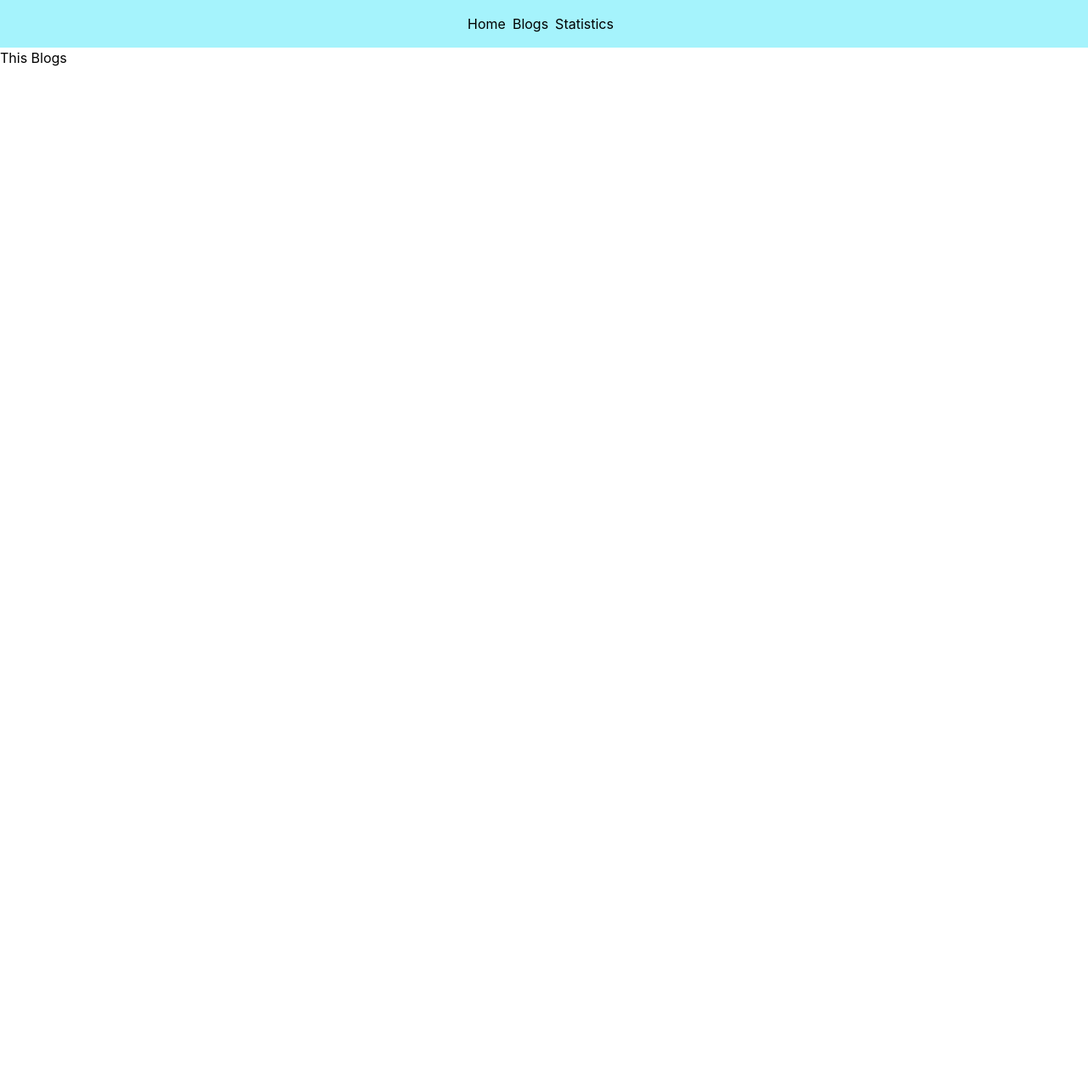
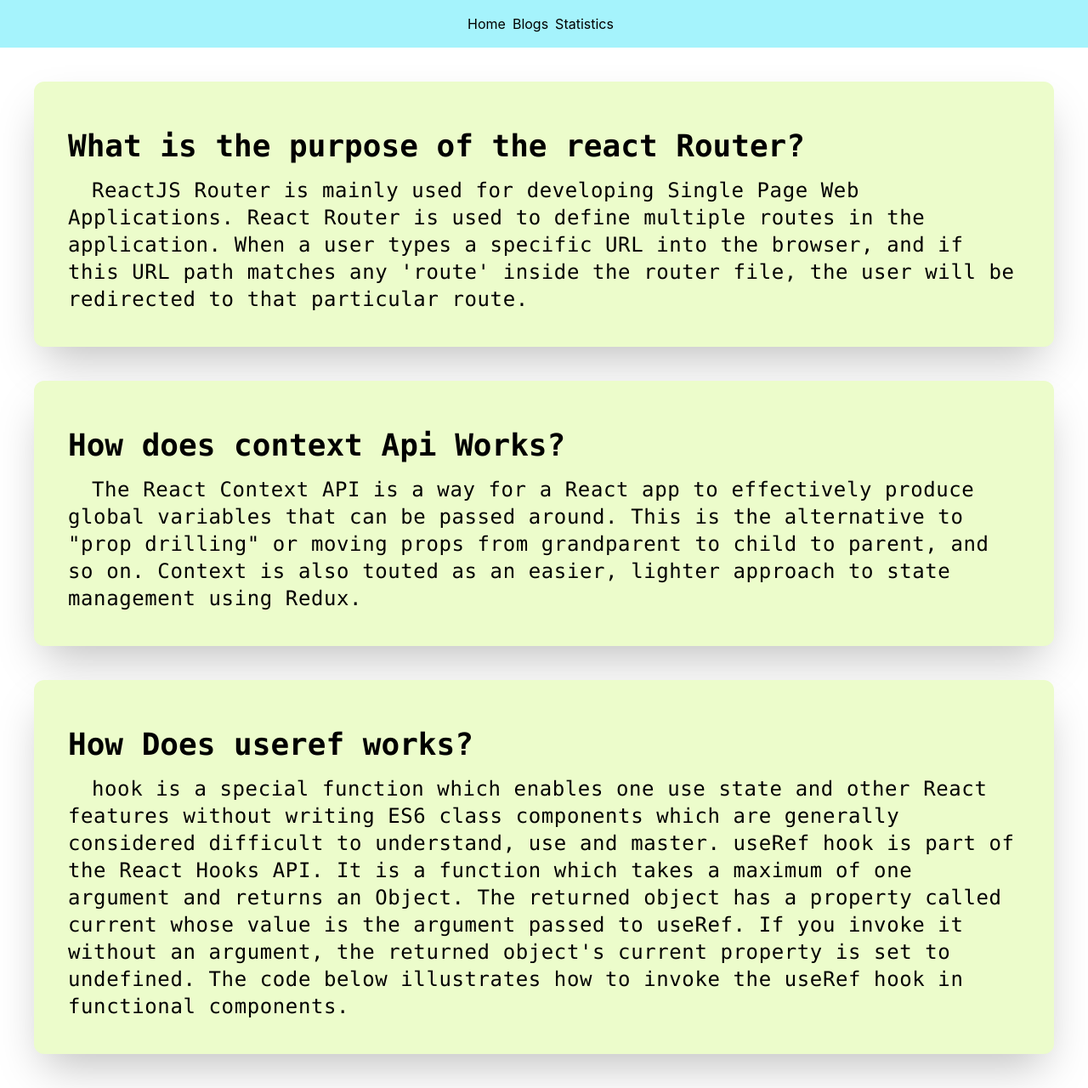
Before and after one commit to AshrafulIslam2/Quizer, a React (Create React App) app: page /blogs in a window 1280 px wide. Shown: the whole page at 85% size. Before the commit the page ends 800 px from the top, so only its background shows below. Built offline with nearby package versions, Linux system fonts and the light colour scheme.

Commit message:
Blogs  done

```diff
--- a/src/App.js
+++ b/src/App.js
@@ -18,7 +18,12 @@ function App() {
           element: <Home></Home>,
         },
         { path: "/blogs", element: <Blogs></Blogs> },
-        { path: "/statistics", element: <Statistics></Statistics> },
+        {
+          path: "/statistics",
+          loader: async () =>
+            fetch("https://openapi.programming-hero.com/api/quiz"),
+          element: <Statistics></Statistics>,
+        },
         {
           path: "home/:quizID",
           loader: async ({ params }) => {
--- a/src/Components/Blogs/Blogs.js
+++ b/src/Components/Blogs/Blogs.js
@@ -1,7 +1,51 @@
 import React from "react";
 
 const Blogs = () => {
-  return <div>This Blogs</div>;
+  return (
+    <div>
+      <div className="m-10 bg-lime-100 p-10 rounded-xl shadow-2xl">
+        <h1 className="text-4xl font-mono font-bold leading-loose">
+          What is the purpose of the react Router?
+        </h1>
+        <p className="text-2xl tracking-wide indent-7 font-mono">
+          ReactJS Router is mainly used for developing Single Page Web
+          Applications. React Router is used to define multiple routes in the
+          application. When a user types a specific URL into the browser, and if
+          this URL path matches any 'route' inside the router file, the user
+          will be redirected to that particular route.
+        </p>
+      </div>
+      <div className="m-10 bg-lime-100 p-10 rounded-xl shadow-2xl">
+        <h1 className="text-4xl font-mono font-bold leading-loose">
+          How does context Api Works?
+        </h1>
+        <p className="text-2xl tracking-wide indent-7 font-mono">
+          The React Context API is a way for a React app to effectively produce
+          global variables that can be passed around. This is the alternative to
+          "prop drilling" or moving props from grandparent to child to parent,
+          and so on. Context is also touted as an easier, lighter approach to
+          state management using Redux.
+        </p>
+      </div>
+      <div className="m-10 bg-lime-100 p-10 rounded-xl shadow-2xl">
+        <h1 className="text-4xl font-mono font-bold leading-loose">
+          How Does useref works?
+        </h1>
+        <p className="text-2xl tracking-wide indent-7 font-mono">
+          {" "}
+          hook is a special function which enables one use state and other React
+          features without writing ES6 class components which are generally
+          considered difficult to understand, use and master. useRef hook is
+          part of the React Hooks API. It is a function which takes a maximum of
+          one argument and returns an Object. The returned object has a property
+          called current whose value is the argument passed to useRef. If you
+          invoke it without an argument, the returned object's current property
+          is set to undefined. The code below illustrates how to invoke the
+          useRef hook in functional components.
+        </p>
+      </div>
+    </div>
+  );
 };
 
 export default Blogs;
--- a/src/Components/QuizEachCatagory/QuizPerCatagory.js
+++ b/src/Components/QuizEachCatagory/QuizPerCatagory.js
@@ -40,7 +40,7 @@ const QuizPerCatagory = () => {
               <div className="grid grid-cols-2 gap-5  w-full mx-auto">
                 {options.map((option) => {
                   return (
-                    <div className="bg-emerald-600   cursor-pointer shadow-xl w-96 p-4 mx-auto rounded-xl">
+                    <div className="bg-emerald-600  shadow-xl w-96 p-4 mx-auto rounded-xl">
                       <input
                         className="cursor-pointer"
                         type="radio"
@@ -49,7 +49,7 @@ const QuizPerCatagory = () => {
                         onChange={(e) => SetQuiz(e.target.value)}
                         onClick={chekCorrectAnswer}
                       />
-                      <label className="text-center cursor-pointer" for="quiz">
+                      <label className="text-center" for="quiz">
                         {option}
                       </label>
                     </div>
--- a/src/Components/Statistics/Statistics.js
+++ b/src/Components/Statistics/Statistics.js
@@ -1,6 +1,10 @@
 import React from "react";
+import { useLoaderData } from "react-router-dom";
 
 const Statistics = () => {
+  const quizDatas = useLoaderData();
+  const { data } = quizDatas;
+  console.log(data);
   return <div>This Statistic</div>;
 };
 
```
Also changed, not shown: 1 other file (tests, documents, lock files or other folders).
